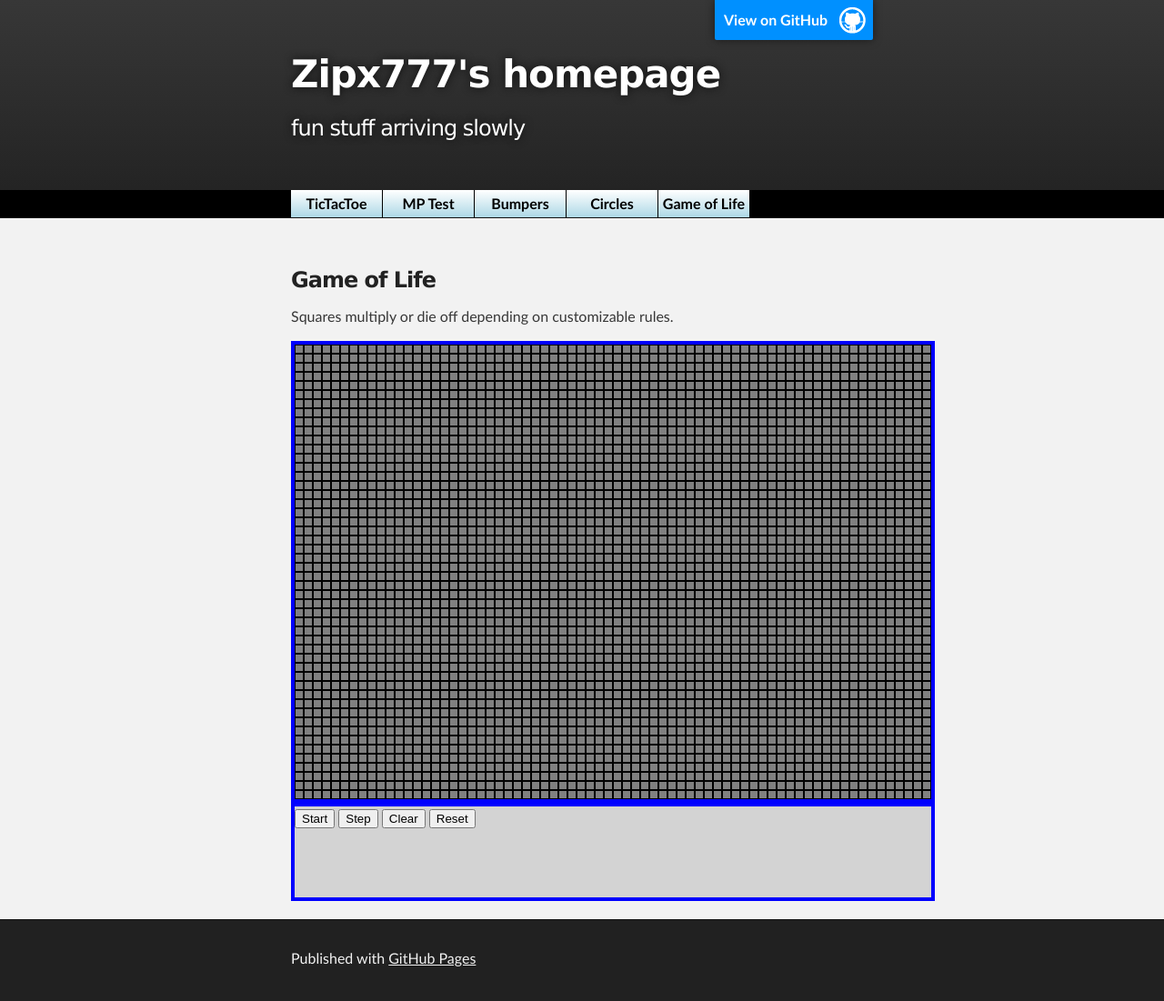
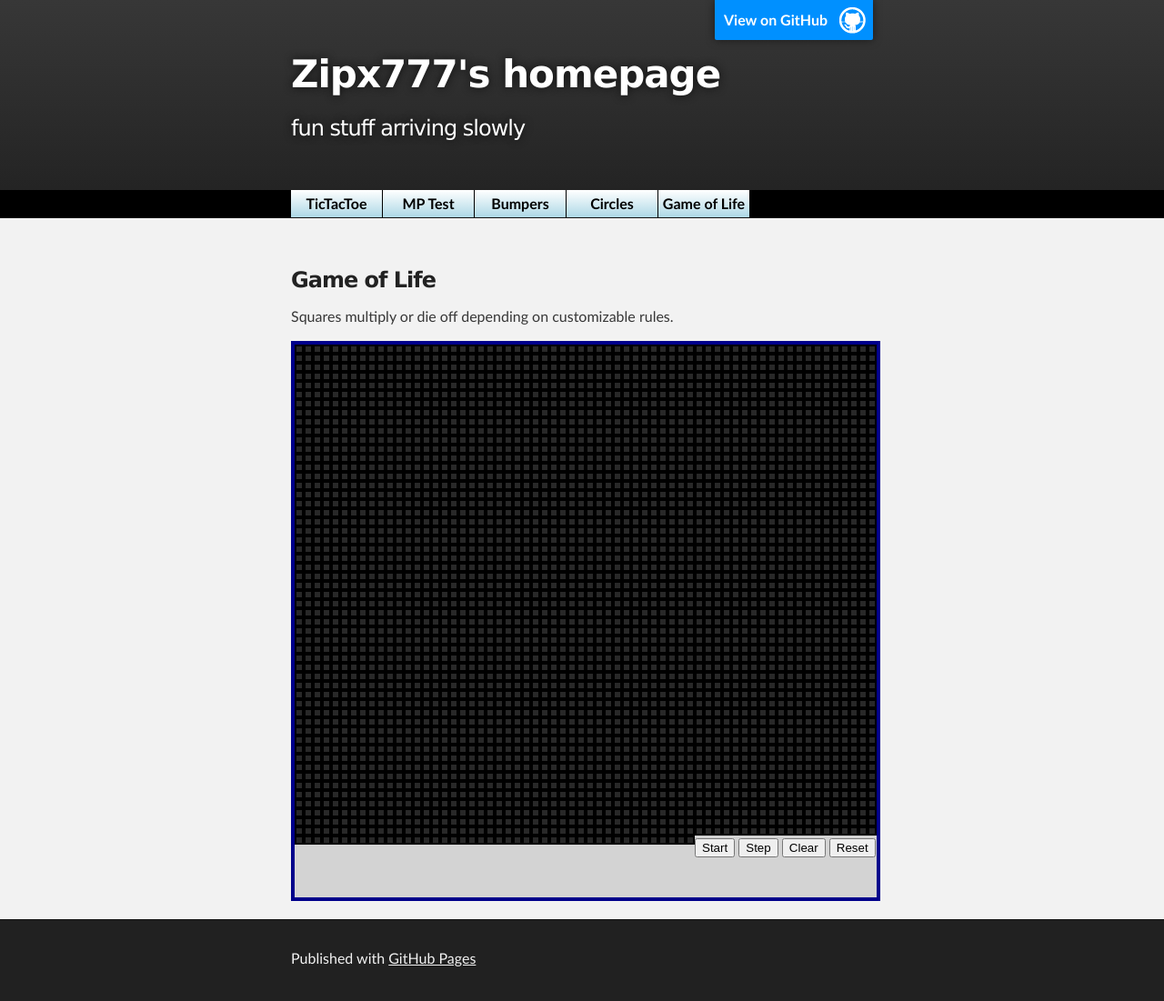
Before and after one commit to Zipx777/Zipx777.github.io, a PHP site: page /gameoflife.html in a window 1280 px wide. Shown: the whole page at 91% size. Run offline with PHP 8.4, Linux system fonts and the light colour scheme; some libraries are stand-ins or nearby versions.

Commit message:
made board darker

```diff
--- a/stylesheets/gameoflife.css
+++ b/stylesheets/gameoflife.css
@@ -1,34 +1,34 @@
 /*Game of Life*/
 
 #lifeBoard {
-  width: 700px;
+  width: 640px;
   height: 500px;
   background-color: black;
-  border: 4px solid blue;
+  border: 4px solid darkblue;
   margin: auto;
 }
 
 #lifeControlBar {
-	width: 700px;
+	width: 640px;
 	height: 100px;
 	background-color: lightgray;
-	border: 4px solid blue;
+	border: 4px solid darkblue;
 }
 
 .tile {
-  width: 8px;
-  height: 8px;
+  width: 6px;
+  height: 6px;
   float: left;
 }
 
 .alive {
   background-color: yellow;
-  border: 1px solid yellow;
+  border: 2px solid yellow;
 }
 
 .dead {
-  background-color: gray;
-  border: 1px solid black;
+  background-color: #282828;
+  border: 2px solid black;
 }
 
 .test {
```
